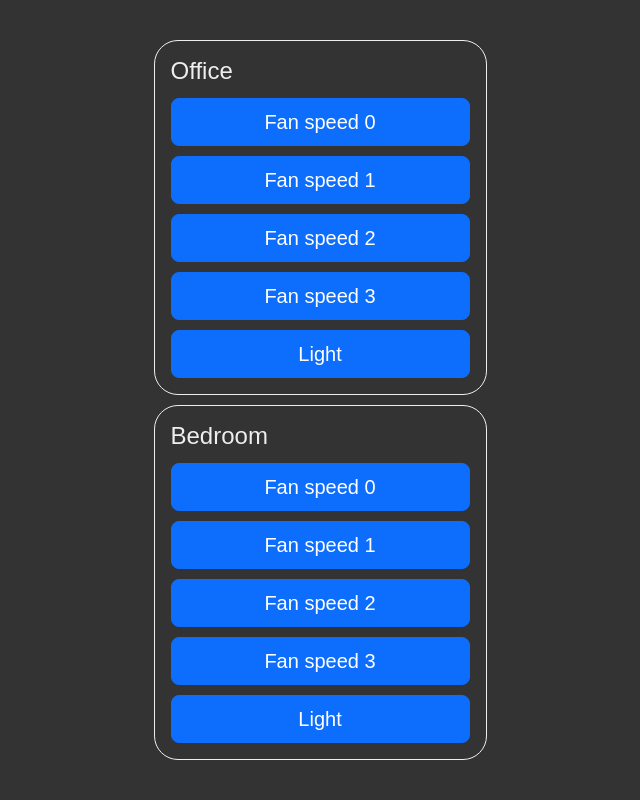
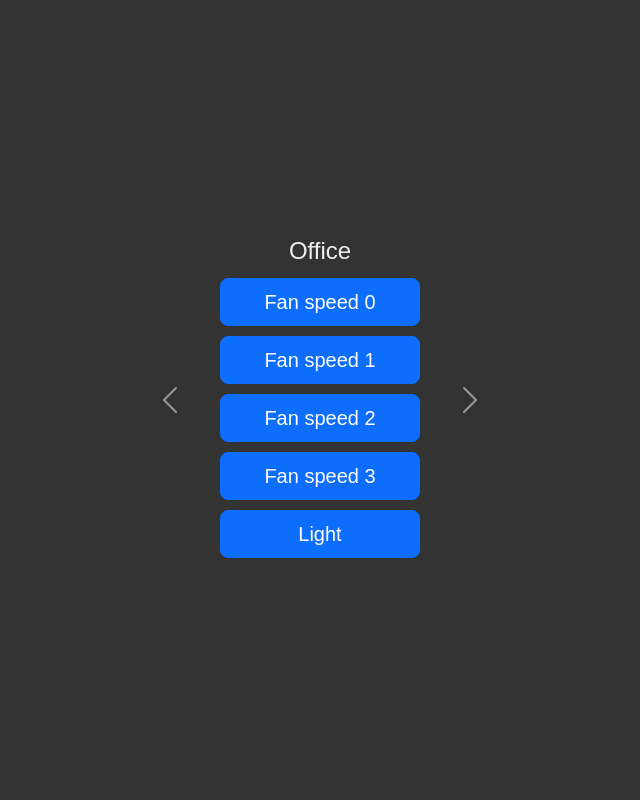
Before and after one commit to vamidus/fancontrol, a PHP site: page / in a window 1280 px wide. Shown: the whole page, without its empty margins (320-960 px from the left). Run offline with PHP 8.4, Linux system fonts and the light colour scheme.

Commit message:
Added carousel functionality

```diff
--- a/CSS/main.css
+++ b/CSS/main.css
@@ -3,28 +3,34 @@ body {
 	background-color: #333333;
 	color: #eeeeee;
 	font: 16px Arial, Helvetica, sans-serif;
+	display: flex;
+	justify-content: center;
+	align-items: center;
 	margin: 0;
 	padding: 0;
 	min-height: 100%;
 	width: 100%;
-	display: flex;
-	justify-content: center;
-	align-items: center;
+}
+
+legend {
+	text-align: center;
+}
+
+button[data-area] {
+	margin: 5px 17%;
+	width: 66%;
+}
+
+.carousel {
+	padding: 16px;
+	width: 400px;
+}
+
+.carousel-control-prev,
+.carousel-control-next {
+	width: 25%;
 }
 
 .container {
-	border: 1px solid #eeeeee;
-	border-radius: 24px;
-	margin: 10px;
-	padding: 16px;
-	width: 333px;
+	padding: 16px 32px;
 }
-
-button {
-	margin: 5px 0;
-	width: 100%;
-}
-
-button:last-child {
-	margin-bottom: 0;
-}
--- a/index.html
+++ b/index.html
@@ -8,6 +8,7 @@
 		<link rel="shortcut icon" type="image/png" href="Images/power_0.png"/>
 		<link rel="stylesheet" type="text/css" href="CSS/main.css">
 		<script src="https://code.jquery.com/jquery-3.7.1.min.js" integrity="sha256-/JqT3SQfawRcv/BIHPThkBvs0OEvtFFmqPF/lYI/Cxo=" crossorigin="anonymous"></script>
+		<script src="https://cdn.jsdelivr.net/npm/bootstrap@5.3.2/dist/js/bootstrap.min.js" integrity="sha384-BBtl+eGJRgqQAUMxJ7pMwbEyER4l1g+O15P+16Ep7Q9Q+zqX6gSbd85u4mG4QzX+" crossorigin="anonymous"></script>
 		<script src="Scripts/main.js"></script>
 		<script>
 			$(function () {
@@ -16,8 +17,10 @@
 		</script>
 	</head>
 	<body>
-		<form>
-			<fieldset class="container form-group">
+		<div id="areaCarousel" class="carousel slide" data-bs-interval="false">
+			<div class="carousel-inner">
+				<div class="carousel-item active" data-area="office">
+					<fieldset class="container">
 						<legend>Office</legend>
 						<button title="Fan speed 0" type="button" class="btn btn-primary btn-lg" data-area="office" data-instruction="power0">Fan speed 0</button>
 						<button title="Fan speed 1" type="button" class="btn btn-primary btn-lg" data-area="office" data-instruction="power1">Fan speed 1</button>
@@ -25,7 +28,9 @@
 						<button title="Fan speed 3" type="button" class="btn btn-primary btn-lg" data-area="office" data-instruction="power3">Fan speed 3</button>
 						<button title="Light" type="button" class="btn btn-primary btn-lg" data-area="office" data-instruction="light">Light</button>
 					</fieldset>
-			<fieldset class="container form-group">
+				</div>
+				<div class="carousel-item" data-area="bedroom">
+					<fieldset class="container">
 						<legend>Bedroom</legend>
 						<button title="Fan speed 0" type="button" class="btn btn-primary btn-lg" data-area="bedroom" data-instruction="power0">Fan speed 0</button>
 						<button title="Fan speed 1" type="button" class="btn btn-primary btn-lg" data-area="bedroom" data-instruction="power1">Fan speed 1</button>
@@ -33,6 +38,16 @@
 						<button title="Fan speed 3" type="button" class="btn btn-primary btn-lg" data-area="bedroom" data-instruction="power3">Fan speed 3</button>
 						<button title="Light" type="button" class="btn btn-primary btn-lg" data-area="bedroom" data-instruction="light">Light</button>
 					</fieldset>
-		</form>
+				</div>
+			</div>
+			<button class="carousel-control-prev" type="button" data-bs-target="#areaCarousel" data-bs-slide="prev">
+				<span class="carousel-control-prev-icon" aria-hidden="true"></span>
+				<span class="visually-hidden">Previous</span>
+			</button>
+			<button class="carousel-control-next" type="button" data-bs-target="#areaCarousel" data-bs-slide="next">
+				<span class="carousel-control-next-icon" aria-hidden="true"></span>
+				<span class="visually-hidden">Next</span>
+			</button>
+		</div>
 	</body>
 </html>
```
Also changed, not shown: Scripts/main.js (+43 -13 lines), fancontrol.php (+6 -4 lines). Lines whose indentation alone changed are shown as unchanged.
